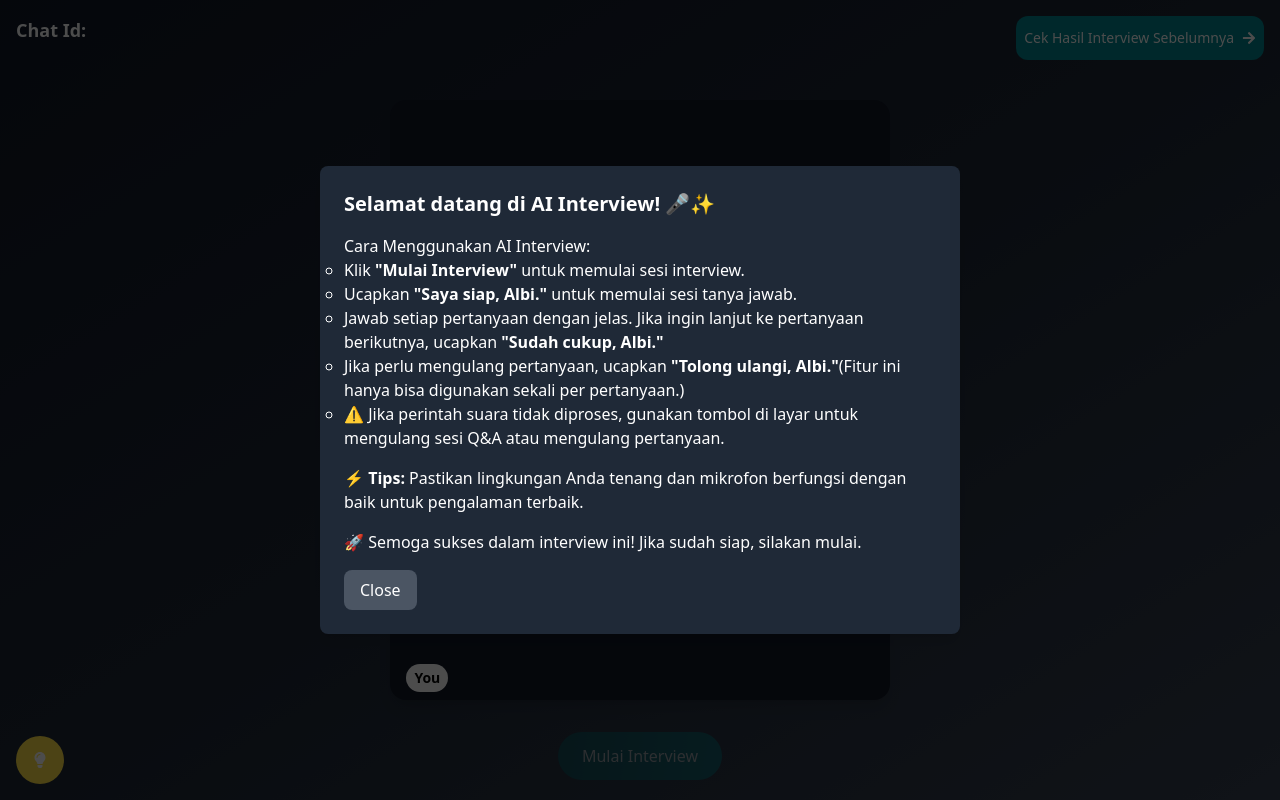
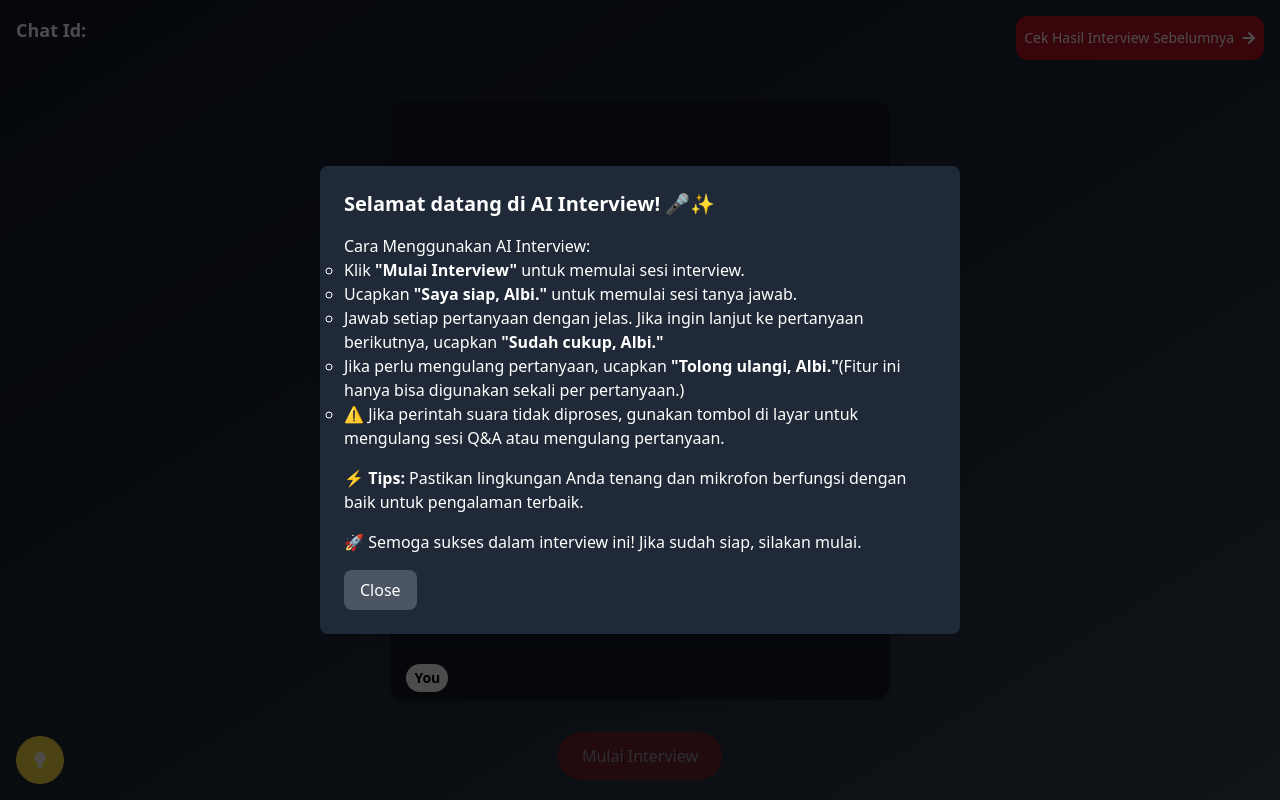
Before and after one commit to kopireng06/ai-interview-2, a React (Vite) app: page / in a window 1280 px wide. Built offline with nearby package versions, Linux system fonts and the light colour scheme; no server answers.

Commit message:
color and opening for alfa

```diff
--- a/src/App.tsx
+++ b/src/App.tsx
@@ -35,7 +35,7 @@ function App() {
             onClick={() => {
               window.location.href = '/check'
             }}
-            className='flex gap-2 items-center text-sm z-10 bg-primary-shade1 text-white px-2 py-1 rounded-xl hover:bg-primary-shade2 transition duration-300'
+            className='flex gap-2 items-center text-sm z-10 bg-[#bb1724] text-white px-2 py-1 rounded-xl transition duration-300'
           >
             Cek Hasil Interview Sebelumnya
             <FaArrowRight />
--- a/src/AvatarScenes.tsx
+++ b/src/AvatarScenes.tsx
@@ -5,7 +5,7 @@ import { useAtomValue } from 'jotai'
 const AvatarScene = () => {
   const isRecording = useAtomValue(isRecordingAtom)
   return (
-    <div className='bg-gradient-to-r from-primary-shade3 to-primary-shade1 relative !w-[40%] flex !h-[600px] rounded-2xl bg-black'>
+    <div className='relative !w-[40%] flex !h-[600px] rounded-2xl bg-[#bb1724]'>
       <FaUserCircle className='bg-white m-auto w-[100px] h-[100px] rounded-full' color='gray' />
       <div className='flex items-center gap-2 z-10 bg-white px-2 py-1 rounded-full text-sm font-bold absolute bottom-2 left-4'>
         <p>Albi - HRD AI</p>
--- a/src/Controls.tsx
+++ b/src/Controls.tsx
@@ -292,7 +292,7 @@ export default function Controls() {
             <button
               disabled={!stream?.active || !isLoggedIn || isStarting}
               onClick={startInterview}
-              className='disabled:opacity-50 disabled:cursor-not-allowed flex items-center gap-2 bg-gradient-to-r from-primary-shade3 to-primary-shade1 text-white px-6 py-3 rounded-full hover:shadow-lg hover:scale-105 transition-all duration-300'
+              className='disabled:opacity-50 disabled:cursor-not-allowed flex items-center gap-2 bg-[#bb1724] text-white px-6 py-3 rounded-full hover:shadow-lg hover:scale-105 transition-all duration-300'
             >
               Mulai Interview
             </button>
@@ -301,7 +301,7 @@ export default function Controls() {
           {isInterviewStarted && isFinishBriefing && (
             <button
               onClick={start}
-              className='flex items-center gap-2 px-6 py-3 bg-gradient-to-r from-primary-shade3 to-primary-shade1 text-white rounded-full shadow-md hover:shadow-lg disabled:opacity-50 disabled:cursor-not-allowed transition-all duration-300'
+              className='flex items-center gap-2 px-6 py-3 bg-[#bb1724] text-white rounded-full shadow-md hover:shadow-lg disabled:opacity-50 disabled:cursor-not-allowed transition-all duration-300'
             >
               Saya siap
             </button>
@@ -312,7 +312,7 @@ export default function Controls() {
           {!!repeatQuota && isAnswering && audioPlayerStatus === 'ended' && !isInterviewEnded && (
             <button
               onClick={repeat}
-              className='flex items-center gap-2 bg-danger-default text-white px-6 py-3 rounded-full hover:bg-danger-tint1 hover:shadow-lg hover:scale-105 transition-all duration-300'
+              className='flex items-center gap-2 text-[#bb1724] bg-white px-6 py-3 rounded-full hover:shadow-lg hover:scale-105 transition-all duration-300'
             >
               Ulangi Pertanyaan
             </button>
@@ -321,7 +321,7 @@ export default function Controls() {
           {isAnswering && !isInterviewEnded && audioPlayerStatus === 'ended' && (
             <button
               onClick={nextQuestionTrigger}
-              className='flex items-center gap-2 px-6 py-3 bg-gradient-to-r from-primary-shade3 to-primary-shade1 text-white rounded-full shadow-md hover:shadow-lg disabled:opacity-50 disabled:cursor-not-allowed transition-all duration-300'
+              className='flex items-center gap-2 px-6 py-3 bg-[#bb1724] text-white rounded-full shadow-md hover:shadow-lg disabled:opacity-50 disabled:cursor-not-allowed transition-all duration-300'
             >
               {isLastQuestion ? 'Selesai' : 'Pertanyaan Berikutnya'}
             </button>
```
Also changed, not shown: 2 other files (tests, documents, lock files or other folders).
